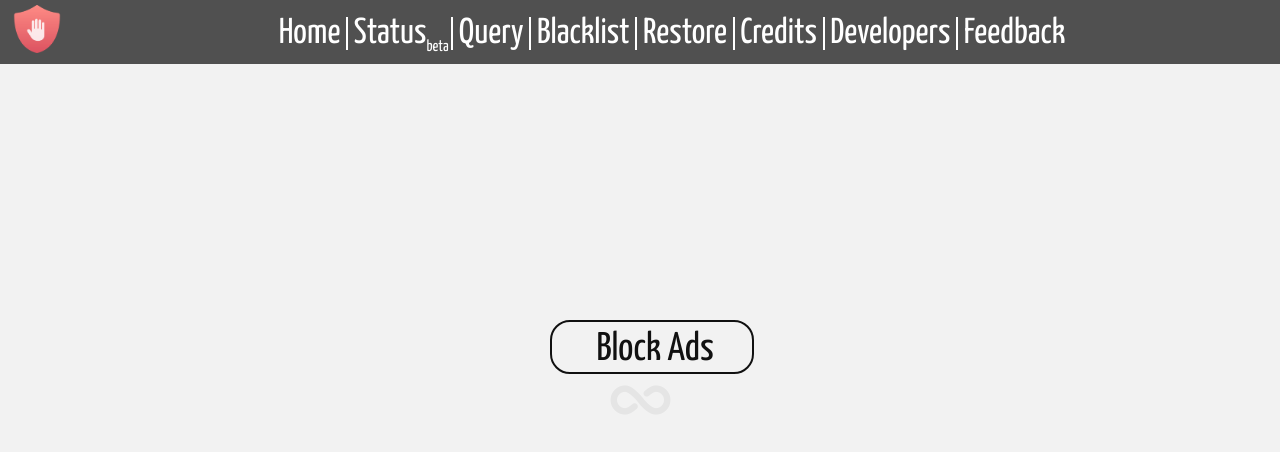
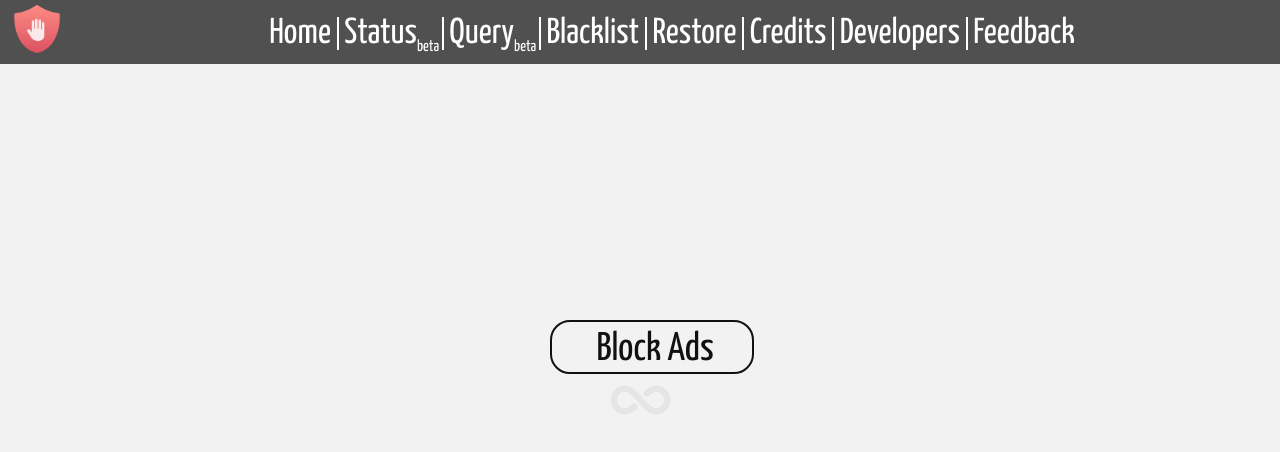
Before and after one commit to raghavdua1995/AdBlocker, a website: page AdBlock.html in a window 1280 px wide. Shown: the top 452 px of the page. Drawn offline with nearby package versions, Linux system fonts and the light colour scheme.

Commit message:
Update AdBlock.html

```diff
--- a/AdBlock.html
+++ b/AdBlock.html
@@ -212,7 +212,7 @@ Thank you for using our application.You can provide your feedback or suggestions
 </div>
 </center>
 <div class="sidebar">
-<a class="logo" onclick="home()"><img src="adblock.png" height="48px"></a><a class="link" onclick="home()">Home&nbsp</a><a class="link" onclick="status()">&nbspStatus<sub>beta<sub>&nbsp</a><a class="link" onclick="query()">&nbspQuery&nbsp</a><a class="link" onclick="blacklist()">&nbspBlacklist&nbsp</a><a class="link" onclick="restore()">&nbspRestore&nbsp</a><a class="link" onclick="credits()">&nbspCredits&nbsp</a><a class="link" onclick="developers()">&nbspDevelopers&nbsp</a><a class="link2" onclick="feedback()">&nbspFeedback</a>
+<a class="logo" onclick="home()"><img src="adblock.png" height="48px"></a><a class="link" onclick="home()">Home&nbsp</a><a class="link" onclick="status()">&nbspStatus<sub>beta<sub>&nbsp</a><a class="link" onclick="query()">&nbspQuery<sub>beta<sub>&nbsp</a><a class="link" onclick="blacklist()">&nbspBlacklist&nbsp</a><a class="link" onclick="restore()">&nbspRestore&nbsp</a><a class="link" onclick="credits()">&nbspCredits&nbsp</a><a class="link" onclick="developers()">&nbspDevelopers&nbsp</a><a class="link2" onclick="feedback()">&nbspFeedback</a>
 </div>
 <iframe name="ifr1" id="ifr1" frameborder="0" scrolling="no">
 <iframe name="ifrq" id="ifrq" frameborder="0" scrolling="no">
```
